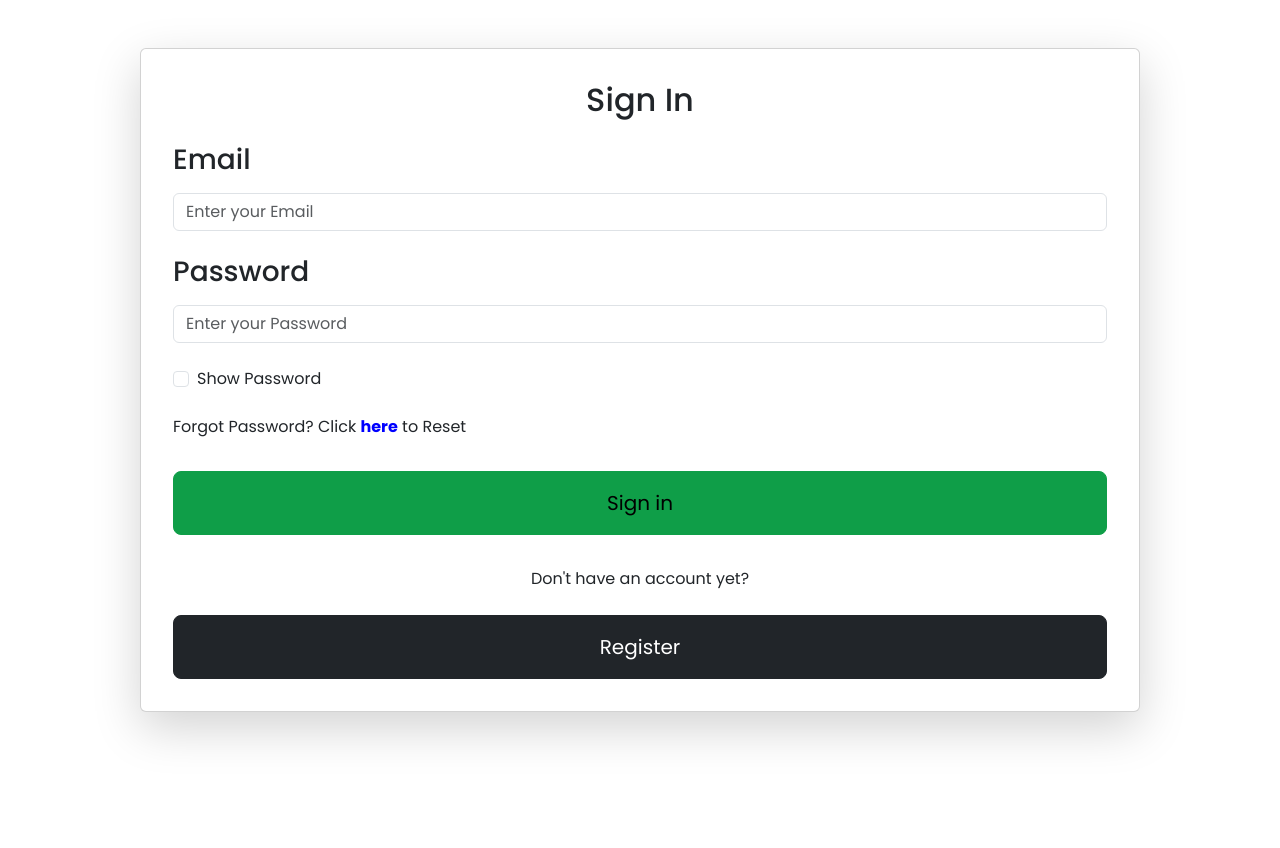
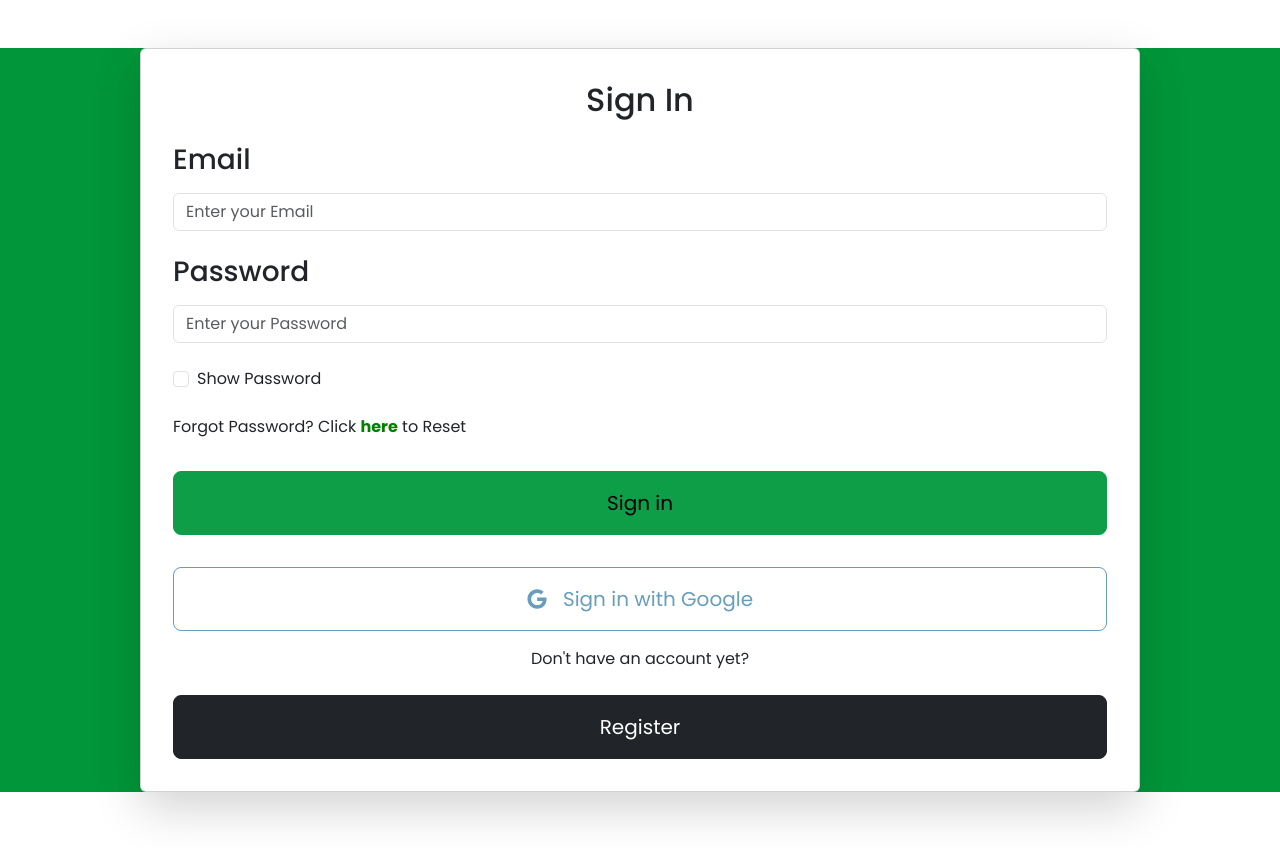
Before and after one commit to riyan42069/Fidelity, a React (Create React App) app in the folder budgettool/: page /signIn in a window 1280 px wide. Built offline with nearby package versions, Linux system fonts and the light colour scheme.

Commit message:
Changes made

```diff
--- a/budgettool/package.json
+++ b/budgettool/package.json
@@ -8,9 +8,11 @@
     "@testing-library/react": "^13.4.0",
     "@testing-library/user-event": "^13.5.0",
     "bootstrap": "^5.3.3",
+    "icons": "^1.0.0",
     "react": "^18.3.1",
     "react-bootstrap": "^2.10.5",
     "react-dom": "^18.3.1",
+    "react-icons": "^5.3.0",
     "react-router-dom": "^6.27.0",
     "react-scripts": "5.0.1",
     "resolve-url-loader": "^5.0.0",
--- a/budgettool/src/pages/signIn.js
+++ b/budgettool/src/pages/signIn.js
@@ -1,6 +1,7 @@
 import React, { useState } from "react";
 import { Container, Row, Col, Form, Button, Card } from "react-bootstrap";
 import { Link, useNavigate } from "react-router-dom";
+import { FaGoogle } from "react-icons/fa"; // Import Google icon
 
 const SignIn = () => {
   const [email, setEmail] = useState("");
@@ -13,11 +14,16 @@ const SignIn = () => {
     navigate("/forgotPassword");
   };
 
+  // Placeholder function for Google Sign-In
+  const onGoogleSignIn = () => {
+    alert("Google Sign-In triggered!"); // Mock alert for demonstration
+  };
+
   return (
     <Container
       fluid
       className="vh-auto d-flex align-items-center justify-content-center mb-5 mt-5"
-      style={{ width: "100%" }}
+      style={{ width: "100%", backgroundColor: "#009639"}}
     >
       <Row className="w-100">
         <Col className="d-flex align-items-center justify-content-center h-auto">
@@ -27,6 +33,7 @@ const SignIn = () => {
           >
             <Card.Body className="d-flex flex-column justify-content-center">
               <h2 className="text-center mb-4">Sign In</h2>
+
               <Form className="w-100">
                 {/* Email field */}
                 <Form.Group controlId="formEmail" className="mb-4">
@@ -71,7 +78,7 @@ const SignIn = () => {
                   <p>
                     Forgot Password? Click{" "}
                     <span
-                      style={{ cursor: "pointer", color: "blue" }}
+                      style={{ cursor: "pointer", color: "green" }}
                       onClick={handleReset}
                     >
                       <b>here</b>
@@ -88,6 +95,17 @@ const SignIn = () => {
                   size="lg"
                 >
                   Sign in
+                </Button>
+
+                {/* Sign In with Google button */}
+                <Button
+                  variant="outline-secondary"
+                  className="w-100 mt-3 py-3 d-flex align-items-center justify-content-center"
+                  size="lg"
+                  onClick={onGoogleSignIn} // Mock function
+                >
+                  <FaGoogle className="me-3" />
+                  Sign in with Google
                 </Button>
 
                 {/* Don't have an account text */}
```
Also changed, not shown: 1 other file (tests, documents, lock files or other folders).
